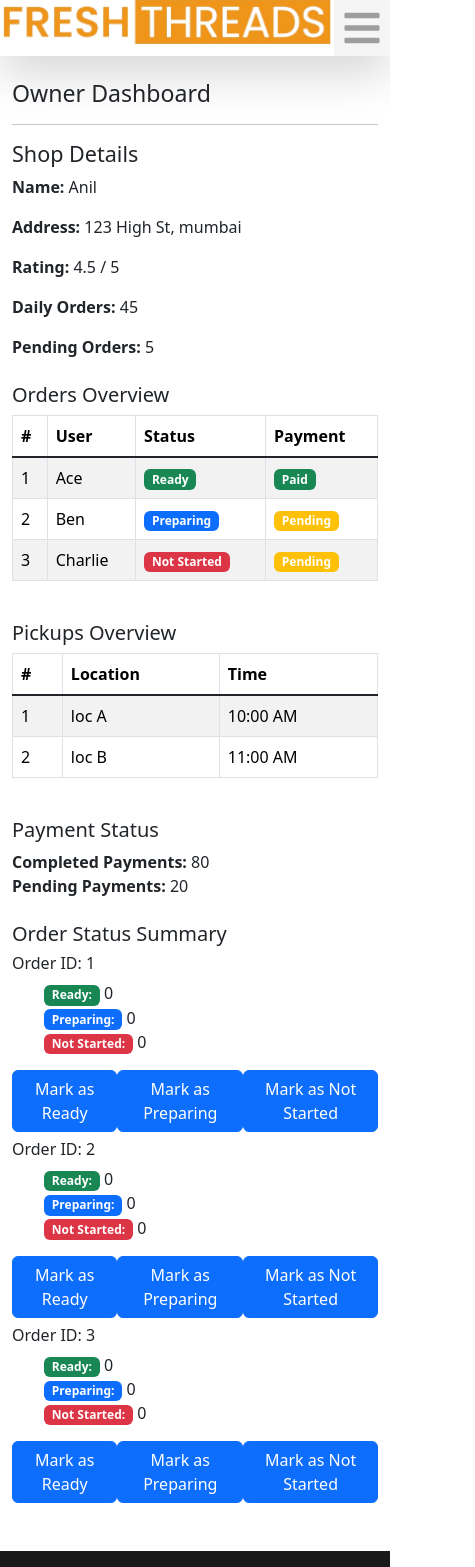
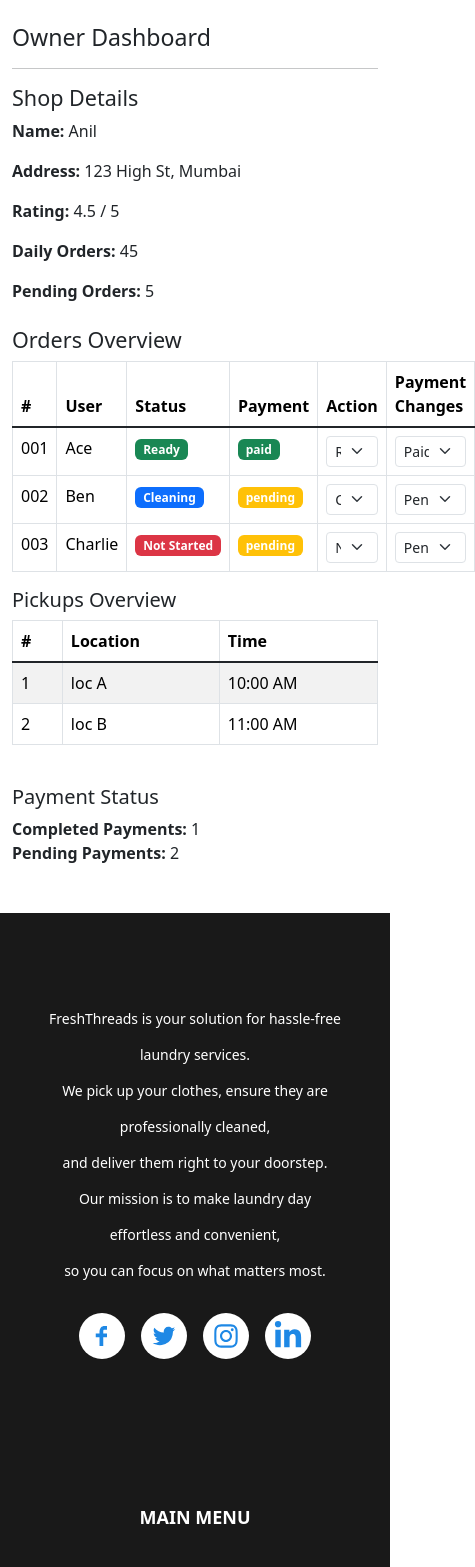
Before and after one commit to PratyushMahajan/LaundryProject, a React (Vite) app: page /ShopOwner in a window 390 px wide. Shown: the top 1567 px of the page, 475 px wide, since content can reach past the window. Built offline with nearby package versions, Linux system fonts and the light colour scheme.

Commit message:
changes in shopOwnerTables

```diff
--- a/src/App.jsx
+++ b/src/App.jsx
@@ -16,7 +16,7 @@ import NavBar1 from "./Components/Commonfile/NavBar1";
 function App() {
   //Hiding navbar at login, signup
   const location = useLocation();
-  const hideNavbarRoutes = ["/login", "/signup"];
+  const hideNavbarRoutes = ["/login", "/signup","/users","/pickup","/ShopOwner"];
 
   return (
     <>
--- a/src/Components/Dashboard/ShopOwner.jsx
+++ b/src/Components/Dashboard/ShopOwner.jsx
@@ -2,14 +2,13 @@ import React, { useState } from "react";
 import OrderDetails from "./ShopOwnerDashboard/SOrderDetails";
 import PickupOverview from "./ShopOwnerDashboard/SPickupOverview";
 import PaymentStatus from "./ShopOwnerDashboard/SPaymentStatus";
-import OrderStatusSummary from "./ShopOwnerDashboard/SOrderStatusSummary";
 import ShopDetails from "./ShopOwnerDashboard/SShopDetails";
 
 const ShowOwnerDashboard = () => {
-  const [orders] = useState([
-    { id: "001", user: "Ace", status: "Ready", payment: "Paid" },
-    { id: "002", user: "Ben", status: "Preparing", payment: "Pending" },
-    { id: "003", user: "Charlie", status: "Not Started", payment: "Pending" },
+  const [orders, setOrders] = useState([
+    { id: "001", user: "Ace", status: "Ready", payment: "paid" },
+    { id: "002", user: "Ben", status: "Cleaning", payment: "pending" },
+    { id: "003", user: "Charlie", status: "Not Started", payment: "pending" },
   ]);
 
   const [pickups] = useState([
@@ -17,32 +16,57 @@ const ShowOwnerDashboard = () => {
     { id: "P002", location: "loc B", time: "11:00 AM" },
   ]);
 
-  const [payments] = useState({ completed: 80, pending: 20 });
+  const [payments, setPayments] = useState({
+    completed: 1, // Initially calculate based on orders array
+    pending: 2,
+  });
 
   const [shop] = useState({
     name: "Anil",
-    address: "123 High St, mumbai",
+    address: "123 High St, Mumbai",
     rating: 4.5,
     dailyOrders: 45,
     pendingOrders: 5,
   });
 
-  const orderStatusSummary = {
-    ready: 10,
-    preparing: 20,
-    notStarted: 5,
+  // Function to update the status of an order
+  const updateOrderStatus = (id, newStatus) => {
+    const updatedOrders = orders.map((order) =>
+      order.id === id ? { ...order, status: newStatus } : order
+    );
+    setOrders(updatedOrders);
+  };
+
+  // Function to update the payment status of an order
+  const updateOrderPayment = (id, newPayment) => {
+    const updatedOrders = orders.map((order) =>
+      order.id === id ? { ...order, payment: newPayment } : order
+    );
+    setOrders(updatedOrders);
+
+    // Recalculate payments
+    const completed = updatedOrders.filter((order) => order.payment === "paid")
+      .length;
+    const pending = updatedOrders.filter((order) => order.payment === "pending")
+      .length;
+
+    setPayments({ completed, pending });
   };
 
   return (
     <div className="container-fluid py-4">
-      <div className="row d-flex justify-content-center ">
-      <div className="col-md-12">
-      <h3>Owner Dashboard</h3>
-      <hr></hr>
+      <div className="row d-flex justify-content-center">
+        <div className="col-md-12">
+          <h3>Owner Dashboard</h3>
+          <hr />
           <ShopDetails shop={shop} />
         </div>
         <div className="col-md-12">
-          <OrderDetails orders={orders} />
+          <OrderDetails
+            orders={orders}
+            updateOrderStatus={updateOrderStatus}
+            updateOrderPayment={updateOrderPayment}
+          />
         </div>
         <div className="col-md-12">
           <PickupOverview pickups={pickups} />
@@ -50,9 +74,6 @@ const ShowOwnerDashboard = () => {
         <div className="col-md-12">
           <PaymentStatus payments={payments} />
         </div>
-        <div className="col-md-12">
-          <OrderStatusSummary statusSummary={orderStatusSummary} />
-        </div>
       </div>
     </div>
   );
--- a/src/Components/Dashboard/ShopOwnerDashboard/SOrderDetails.jsx
+++ b/src/Components/Dashboard/ShopOwnerDashboard/SOrderDetails.jsx
@@ -1,48 +1,79 @@
 import React from "react";
-import { Table, Badge } from "react-bootstrap";
 
-const OrderDetails = ({ orders }) => {
-  const getStatusBadge = (status) => {
-    switch (status.toLowerCase()) {
-      case "ready":
-        return <Badge bg="success">Ready</Badge>;
-      case "preparing":
-        return <Badge bg="primary">Preparing</Badge>;
-      case "not started":
-        return <Badge bg="danger">Not Started</Badge>;
-      default:
-        return <Badge bg="secondary">Unknown</Badge>;
-    }
+const OrderDetails = ({ orders, updateOrderStatus, updateOrderPayment }) => {
+  const handleStatusChange = (id, event) => {
+    updateOrderStatus(id, event.target.value);
+  };
+  const handlePaymentChange = (id,event) =>{
+    updateOrderPayment(id, event.target.value);
   };
 
   return (
-    <div className="mb-4">
-      {/* payal */}
-      <h5>Orders Overview</h5>
-      <Table striped bordered hover responsive>
+    <div>
+      <h4>Orders Overview</h4>
+      <table className="table table-bordered">
         <thead>
           <tr>
             <th>#</th>
             <th>User</th>
             <th>Status</th>
             <th>Payment</th>
+            <th>Action</th>
+            <th>Payment Changes</th>
           </tr>
         </thead>
         <tbody>
-          {orders.map((order, index) => (
+          {orders.map((order) => (
             <tr key={order.id}>
-              <td>{index + 1}</td>
+              <td>{order.id}</td>
               <td>{order.user}</td>
-              <td>{getStatusBadge(order.status)}</td>
               <td>
-                <Badge bg={order.payment === "Paid" ? "success" : "warning"}>
+                <span
+                  className={`badge ${
+                    order.status === "Ready"
+                      ? "bg-success"
+                      : order.status === "Cleaning"
+                      ? "bg-primary"
+                      : "bg-danger"
+                  }`}
+                >
+                  {order.status}
+                </span>
+              </td>
+              <td>
+                <span
+                  className={`badge ${
+                    order.payment === "paid" ? "bg-success" : "bg-warning"
+                  }`}
+                >
                   {order.payment}
-                </Badge>
+                </span>
+              </td>
+              <td>
+                <select
+                  className="form-select form-select-sm"
+                  value={order.status}
+                  onChange={(event) => handleStatusChange(order.id, event)}
+                >
+                  <option value="Not Started">Not Started</option>
+                  <option value="Cleaning">Cleaning</option>
+                  <option value="Ready">Ready</option>
+                </select>
+              </td>
+              <td>
+                <select
+                  className="form-select form-select-sm"
+                  value={order.payment}
+                  onChange={(event) => handlePaymentChange(order.id, event)}
+                >
+                  <option value="paid">Paid</option>
+                  <option value="pending">Pending</option>
+                </select>
               </td>
             </tr>
           ))}
         </tbody>
-      </Table>
+      </table>
     </div>
   );
 };
--- a/src/Components/Dashboard/ShopOwnerDashboard/SOrderStatusSummary.jsx
+++ b/src/Components/Dashboard/ShopOwnerDashboard/SOrderStatusSummary.jsx
@@ -1,52 +1,68 @@
 import React, { useState } from "react";
 import { Badge, Button } from "react-bootstrap";
-import 'bootstrap/dist/css/bootstrap.min.css'; // Ensure Bootstrap CSS is included
-
-const Order = ({ order, updateOrderStatus }) => {
-  return (
-    <div className="mb-2">
-      <h6>Order ID: {order.id}</h6>
-      <ul>
-        <li>
-          <Badge bg="success">Ready:</Badge> {order.status === "ready" ? "1" : "0"}
-        </li>
-        <li>
-          <Badge bg="primary">Preparing:</Badge> {order.status === "preparing" ? "1" : "0"}
-        </li>
-        <li>
-          <Badge bg="danger">Not Started:</Badge> {order.status === "notStarted" ? "1" : "0"}
-        </li>
-      </ul>
-      <div className="d-flex justify-content-between mb-2">
-        <Button onClick={() => updateOrderStatus(order.id, "ready")}>Mark as Ready</Button>
-        <Button onClick={() => updateOrderStatus(order.id, "preparing")}>Mark as Preparing</Button>
-        <Button onClick={() => updateOrderStatus(order.id, "notStarted")}>Mark as Not Started</Button>
-      </div>
-    </div>
-  );
-};
+import "bootstrap/dist/css/bootstrap.min.css"; // Ensure Bootstrap CSS is included
 
 const OrderStatusSummary = ({ initialOrders }) => {
   const [orders, setOrders] = useState(initialOrders);
 
+  // Function to update the status of an order
   const updateOrderStatus = (orderId, newStatus) => {
     setOrders((prevOrders) =>
-      prevOrders.map(order =>
+      prevOrders.map((order) =>
         order.id === orderId
           ? {
               ...order,
-              status: newStatus // Set the new status directly
+              status: newStatus, // Update status directly
             }
           : order // Keep other orders unchanged
       )
     );
   };
 
+  // Calculate total orders remaining and done
+  const totalRemaining = orders.filter(
+    (order) => order.status !== "ready"
+  ).length;
+  const totalDone = orders.filter((order) => order.status === "ready").length;
+
   return (
     <div className="mb-4">
       <h5>Order Status Summary</h5>
-      {orders.map(order => (
-        <Order key={order.id} order={order} updateOrderStatus={updateOrderStatus} />
+      <div className="mb-3">
+        <Badge bg="info" className="me-2">
+          Total Orders Remaining: {totalRemaining}
+        </Badge>
+        <Badge bg="success" className="me-2">
+          Total Done (History Orders): {totalDone}
+        </Badge>
+      </div>
+      <h6>Update Order Status</h6>
+      {orders.map((order) => (
+        <div key={order.id} className="d-flex justify-content-between mb-2">
+          <span>Order ID: {order.id}</span>
+          <div>
+            <Button
+              variant="success"
+              className="me-2"
+              onClick={() => updateOrderStatus(order.id, "ready")}
+            >
+              Mark as Ready
+            </Button>
+            <Button
+              variant="primary"
+              className="me-2"
+              onClick={() => updateOrderStatus(order.id, "preparing")}
+            >
+              Mark as Preparing
+            </Button>
+            <Button
+              variant="danger"
+              onClick={() => updateOrderStatus(order.id, "notStarted")}
+            >
+              Mark as Not Started
+            </Button>
+          </div>
+        </div>
       ))}
     </div>
   );
@@ -55,9 +71,9 @@ const OrderStatusSummary = ({ initialOrders }) => {
 // Sample usage
 const App = () => {
   const initialOrders = [
-    { id: 1, status: null }, // Initial status can be null or any of the three statuses
-    { id: 2, status: null },
-    { id: 3, status: null },
+    { id: 1, status: "notStarted" },
+    { id: 2, status: "preparing" },
+    { id: 3, status: "ready" },
   ];
 
   return <OrderStatusSummary initialOrders={initialOrders} />;
```
